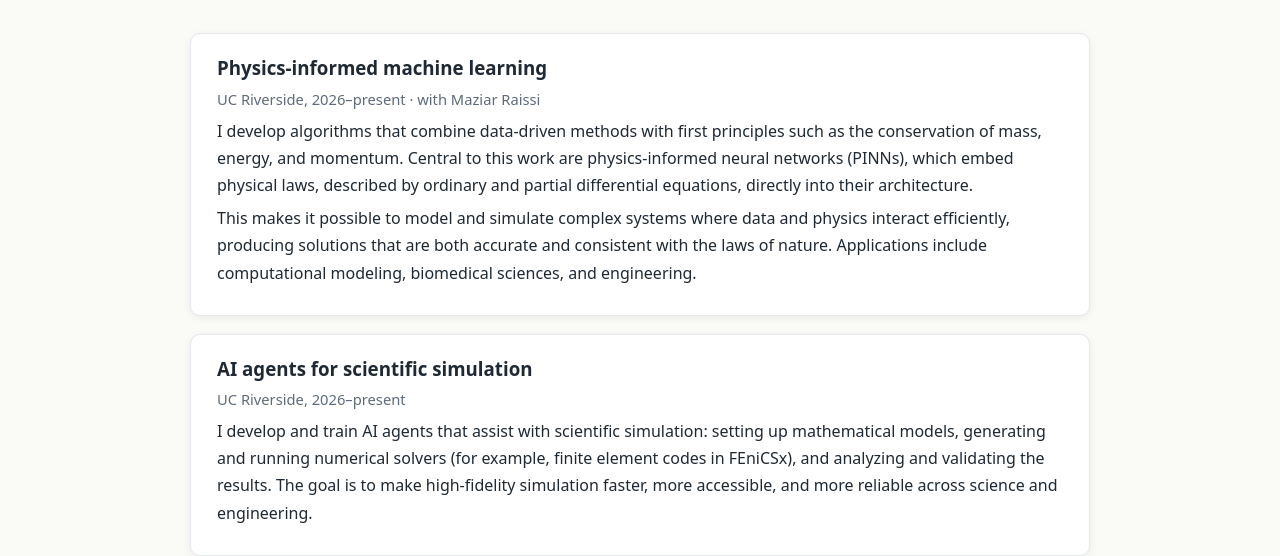
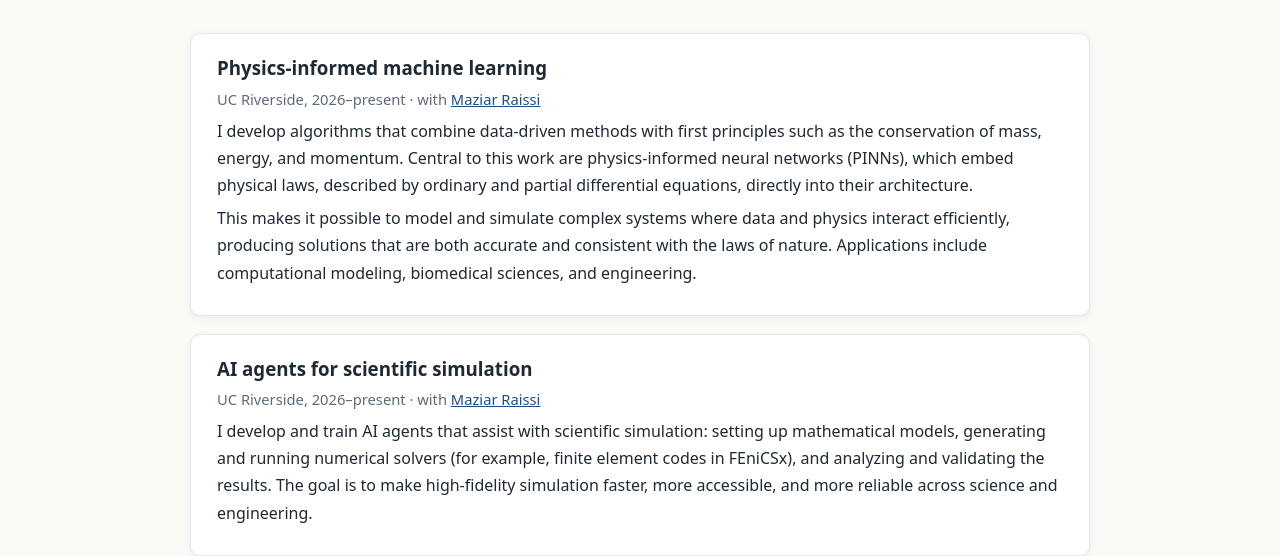
Before and after one commit to Arash9271/Arash9271.github.io, a plain HTML site: page research.html in a window 1280 px wide. Shown: the part 266-822 px from the top of the page. Drawn offline with Linux system fonts and the light colour scheme.

Commit message:
Credit Maziar Raissi on AI agents research
Co-authored-by: Cursor <cursoragent@cursor.com>

```diff
--- a/research.html
+++ b/research.html
@@ -37,7 +37,7 @@
         <section class="cards">
             <article class="card">
                 <h3>Physics-informed machine learning</h3>
-                <p class="meta">UC Riverside, 2026&ndash;present &middot; with Maziar Raissi</p>
+                <p class="meta">UC Riverside, 2026&ndash;present &middot; with <a href="https://maziarraissi.github.io/" target="_blank" rel="noopener">Maziar Raissi</a></p>
                 <p>
                     I develop algorithms that combine data-driven methods with first principles such
                     as the conservation of mass, energy, and momentum. Central to this work are
@@ -54,7 +54,7 @@
 
             <article class="card">
                 <h3>AI agents for scientific simulation</h3>
-                <p class="meta">UC Riverside, 2026&ndash;present</p>
+                <p class="meta">UC Riverside, 2026&ndash;present &middot; with <a href="https://maziarraissi.github.io/" target="_blank" rel="noopener">Maziar Raissi</a></p>
                 <p>
                     I develop and train AI agents that assist with scientific simulation: setting up
                     mathematical models, generating and running numerical solvers (for example,
```
